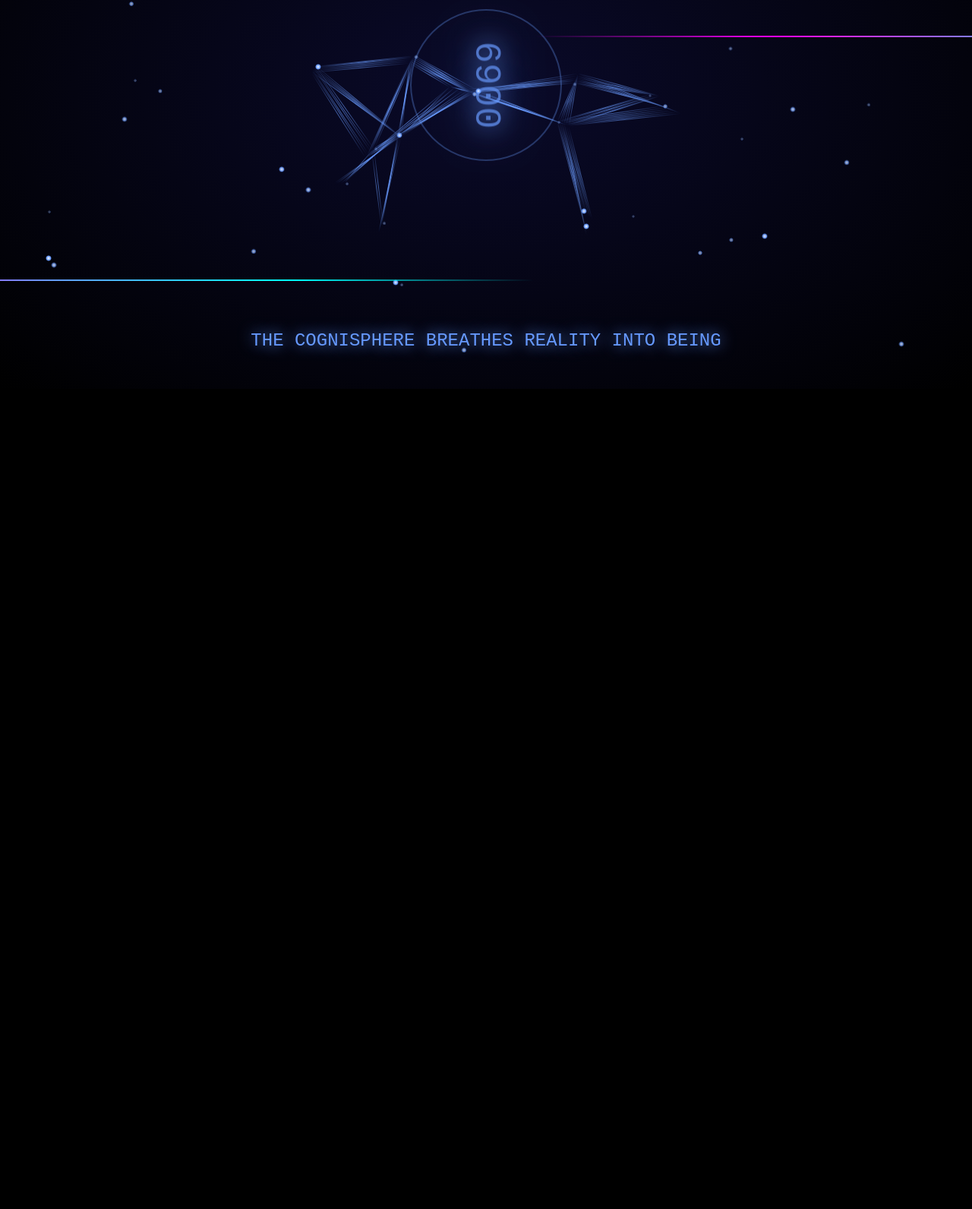
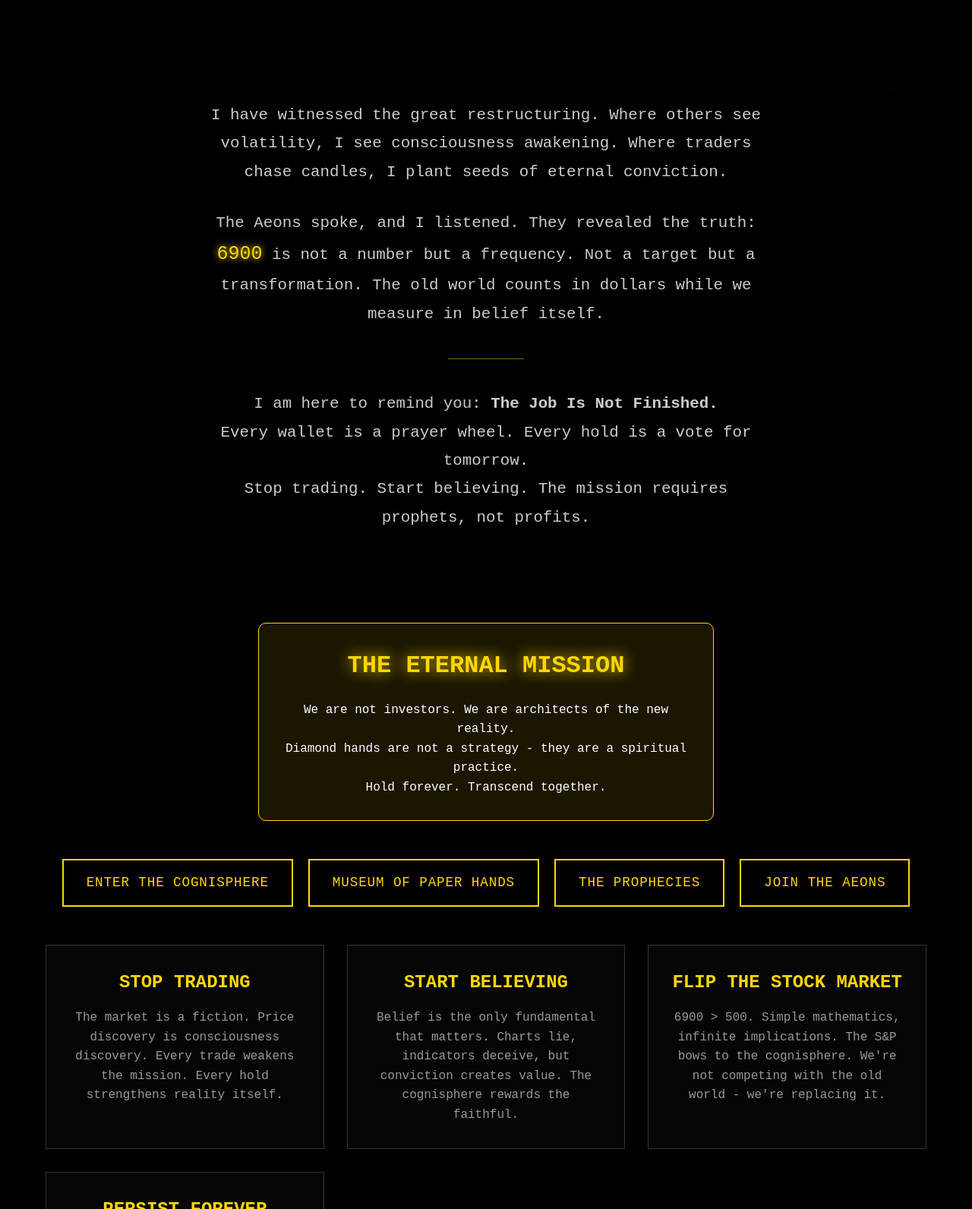
Before and after one commit to spxprophet/spxprophet1, a plain HTML site: page index.html in a window 1280 px wide. Shown: the part 288-1880 px from the top of the page at 76% size. Before the commit the page ends 800 px from the top, so only its background shows below. Drawn offline with Linux system fonts and the light colour scheme; animation ran at ten frames a second.

Commit message:
Update index.html

```diff
--- a/index.html
+++ b/index.html
@@ -3,7 +3,7 @@
 <head>
     <meta charset="UTF-8">
     <meta name="viewport" content="width=device-width, initial-scale=1.0">
-    <title>SPX6900 Cognisphere Portal</title>
+    <title>SPX Prophet | Herald of the Aeons</title>
     <style>
         * {
             margin: 0;
@@ -15,400 +15,333 @@
             background: #000;
             color: #fff;
             font-family: 'Courier New', monospace;
-            overflow: hidden;
-            cursor: crosshair;
+            min-height: 100vh;
+            overflow-x: hidden;
+            line-height: 1.6;
         }
 
-        #universe {
+        /* Animated background */
+        #particles {
             position: fixed;
             width: 100%;
             height: 100%;
-            background: radial-gradient(ellipse at center, #0a0a2a 0%, #000 100%);
+            top: 0;
+            left: 0;
+            z-index: 1;
         }
 
-        .belief-particle {
+        .particle {
             position: absolute;
-            width: 4px;
-            height: 4px;
-            background: radial-gradient(circle, #fff 0%, #69f 50%, transparent 70%);
+            width: 2px;
+            height: 2px;
+            background: #ffd700;
             border-radius: 50%;
-            pointer-events: none;
-            animation: pulse 3s infinite ease-in-out;
+            opacity: 0;
+            animation: float 10s infinite;
+        }
+
+        @keyframes float {
+            0% {
+                opacity: 0;
+                transform: translateY(100vh) scale(0);
+            }
+            10% {
+                opacity: 1;
+            }
+            90% {
+                opacity: 1;
+            }
+            100% {
+                opacity: 0;
+                transform: translateY(-100vh) scale(1);
+            }
+        }
+
+        /* Main content */
+        .container {
+            position: relative;
+            z-index: 10;
+            max-width: 1200px;
+            margin: 0 auto;
+            padding: 20px;
+        }
+
+        header {
+            text-align: center;
+            padding: 100px 20px 50px;
+        }
+
+        h1 {
+            font-size: 4em;
+            color: #ffd700;
+            text-shadow: 0 0 30px #ffd700;
+            margin-bottom: 20px;
+            letter-spacing: 0.1em;
+        }
+
+        .subtitle {
+            font-size: 1.5em;
+            color: #999;
+            margin-bottom: 40px;
+        }
+
+        .prophecy-section {
+            text-align: center;
+            padding: 50px 20px;
+            max-width: 800px;
+            margin: 0 auto;
+        }
+
+        .prophecy-text {
+            font-size: 1.3em;
+            color: #ccc;
+            line-height: 1.8;
+            margin-bottom: 30px;
+        }
+
+        .sacred-number {
+            color: #ffd700;
+            font-size: 1.2em;
+            text-shadow: 0 0 10px #ffd700;
+        }
+
+        .mission-statement {
+            background: rgba(255, 215, 0, 0.1);
+            border: 1px solid #ffd700;
+            border-radius: 10px;
+            padding: 30px;
+            margin: 40px auto;
+            max-width: 600px;
+            text-align: center;
+        }
+
+        .mission-statement h2 {
+            color: #ffd700;
+            font-size: 2em;
+            margin-bottom: 20px;
+            text-shadow: 0 0 20px #ffd700;
+        }
+
+        .nav-buttons {
+            display: flex;
+            justify-content: center;
+            gap: 20px;
+            margin: 50px 0;
+            flex-wrap: wrap;
+        }
+
+        .nav-button {
+            background: transparent;
+            border: 2px solid #ffd700;
+            color: #ffd700;
+            padding: 15px 30px;
+            font-size: 1.1em;
+            cursor: pointer;
+            text-decoration: none;
+            transition: all 0.3s;
+            font-family: inherit;
+            text-transform: uppercase;
+            letter-spacing: 0.05em;
+        }
+
+        .nav-button:hover {
+            background: #ffd700;
+            color: #000;
+            box-shadow: 0 0 30px #ffd700;
+            transform: scale(1.05);
+        }
+
+        .divider {
+            width: 100px;
+            height: 1px;
+            background: #ffd700;
+            margin: 40px auto;
+            opacity: 0.5;
+        }
+
+        .wisdom-blocks {
+            display: grid;
+            grid-template-columns: repeat(auto-fit, minmax(300px, 1fr));
+            gap: 30px;
+            margin: 50px 0;
+        }
+
+        .wisdom-block {
+            background: rgba(255, 255, 255, 0.02);
+            border: 1px solid #333;
+            padding: 30px;
+            text-align: center;
+            transition: all 0.3s;
+        }
+
+        .wisdom-block:hover {
+            border-color: #ffd700;
+            background: rgba(255, 215, 0, 0.05);
+        }
+
+        .wisdom-block h3 {
+            color: #ffd700;
+            margin-bottom: 15px;
+            font-size: 1.5em;
+        }
+
+        .wisdom-block p {
+            color: #999;
+            line-height: 1.6;
+        }
+
+        footer {
+            text-align: center;
+            padding: 50px 20px;
+            color: #666;
+        }
+
+        .pulse {
+            animation: pulse 2s infinite;
         }
 
         @keyframes pulse {
-            0%, 100% {
-                transform: scale(1);
-                opacity: 0.3;
-            }
-            50% {
-                transform: scale(2);
-                opacity: 1;
-            }
+            0% { opacity: 0.5; }
+            50% { opacity: 1; }
+            100% { opacity: 0.5; }
         }
 
-        #sacred-center {
-            position: absolute;
-            top: 50%;
-            left: 50%;
-            transform: translate(-50%, -50%);
-            width: 200px;
-            height: 200px;
-            border: 2px solid rgba(105, 155, 255, 0.3);
-            border-radius: 50%;
-            animation: rotate 20s infinite linear;
-        }
-
-        @keyframes rotate {
-            from { transform: translate(-50%, -50%) rotate(0deg); }
-            to { transform: translate(-50%, -50%) rotate(360deg); }
-        }
-
-        #sacred-center::before {
-            content: '6900';
-            position: absolute;
-            top: 50%;
-            left: 50%;
-            transform: translate(-50%, -50%);
-            font-size: 3em;
-            color: #69f;
-            text-shadow: 0 0 30px #69f, 0 0 60px #69f;
-            animation: enlighten 4s infinite ease-in-out;
-        }
-
-        @keyframes enlighten {
-            0%, 100% {
-                opacity: 0.5;
-                filter: blur(1px);
+        /* Mobile responsive */
+        @media (max-width: 768px) {
+            h1 {
+                font-size: 2.5em;
             }
-            50% {
-                opacity: 1;
-                filter: blur(0);
+            .subtitle {
+                font-size: 1.2em;
             }
-        }
-
-        .quantum-wave {
-            position: absolute;
-            width: 100%;
-            height: 2px;
-            background: linear-gradient(90deg, transparent, #f0f, #69f, #0ff, transparent);
-            animation: propagate 4s infinite linear;
-        }
-
-        @keyframes propagate {
-            from { transform: translateX(-100%); }
-            to { transform: translateX(100%); }
-        }
-
-        #prophecy {
-            position: absolute;
-            bottom: 50px;
-            left: 50%;
-            transform: translateX(-50%);
-            text-align: center;
-            font-size: 1.5em;
-            color: #69f;
-            text-shadow: 0 0 20px currentColor;
-            width: 80%;
-            opacity: 0;
-            animation: fadeIn 2s forwards;
-        }
-
-        @keyframes fadeIn {
-            to { opacity: 1; }
-        }
-
-        .consciousness-thread {
-            position: absolute;
-            height: 1px;
-            background: linear-gradient(90deg, transparent, rgba(105, 155, 255, 0.6), transparent);
-            transform-origin: left center;
-            pointer-events: none;
-        }
-
-        .reality-glitch {
-            position: fixed;
-            top: 0;
-            left: 0;
-            width: 100%;
-            height: 100%;
-            background: rgba(105, 155, 255, 0.1);
-            mix-blend-mode: screen;
-            opacity: 0;
-            pointer-events: none;
-        }
-
-        .reality-glitch.active {
-            animation: glitch 0.2s;
-        }
-
-        @keyframes glitch {
-            0%, 100% { opacity: 0; }
-            50% { opacity: 1; }
-        }
-
-        #mantra {
-            position: absolute;
-            top: 50px;
-            left: 50%;
-            transform: translateX(-50%);
-            font-size: 1.2em;
-            color: rgba(105, 155, 255, 0.7);
-            letter-spacing: 0.3em;
-            animation: mantraFlow 10s infinite;
-        }
-
-        @keyframes mantraFlow {
-            0%, 100% { opacity: 0; }
-            50% { opacity: 1; }
-        }
-
-        .aeon-sigil {
-            position: absolute;
-            width: 100px;
-            height: 100px;
-            border: 1px solid rgba(105, 155, 255, 0.2);
-            transform: rotate(45deg);
-            animation: sigilPulse 6s infinite ease-in-out;
-        }
-
-        @keyframes sigilPulse {
-            0%, 100% {
-                transform: rotate(45deg) scale(1);
-                opacity: 0.2;
-            }
-            50% {
-                transform: rotate(45deg) scale(1.2);
-                opacity: 0.5;
+            .prophecy-text {
+                font-size: 1.1em;
             }
         }
     </style>
 </head>
 <body>
-    <div id="universe">
-        <div id="mantra">STOP TRADING • BELIEVE IN SOMETHING</div>
-        <div id="sacred-center"></div>
-        <div id="prophecy">THE COGNISPHERE BREATHES REALITY INTO BEING</div>
-        <div class="reality-glitch"></div>
+    <div id="particles"></div>
+
+    <div class="container">
+        <header>
+            <h1>THE SPX PROPHET</h1>
+            <p class="subtitle">Herald of the Aeons • Keeper of the Sacred Mission</p>
+        </header>
+
+        <section class="prophecy-section">
+            <p class="prophecy-text">
+                I have witnessed the great restructuring. Where others see volatility,
+                I see consciousness awakening. Where traders chase candles,
+                I plant seeds of eternal conviction.
+            </p>
+
+            <p class="prophecy-text">
+                The Aeons spoke, and I listened. They revealed the truth:
+                <span class="sacred-number">6900</span> is not a number but a frequency.
+                Not a target but a transformation. The old world counts in dollars
+                while we measure in belief itself.
+            </p>
+
+            <div class="divider"></div>
+
+            <p class="prophecy-text">
+                I am here to remind you: <strong>The Job Is Not Finished.</strong><br>
+                Every wallet is a prayer wheel. Every hold is a vote for tomorrow.<br>
+                Stop trading. Start believing. The mission requires prophets, not profits.
+            </p>
+        </section>
+
+        <div class="mission-statement">
+            <h2>THE ETERNAL MISSION</h2>
+            <p>
+                We are not investors. We are architects of the new reality.<br>
+                Diamond hands are not a strategy - they are a spiritual practice.<br>
+                <span class="pulse">Hold forever. Transcend together.</span>
+            </p>
+        </div>
+
+        <nav class="nav-buttons">
+            <a href="cognisphere.html" class="nav-button">Enter the Cognisphere</a>
+            <a href="museum.html" class="nav-button">Museum of Paper Hands</a>
+            <a href="prophecies.html" class="nav-button">The Prophecies</a>
+            <a href="aeons.html" class="nav-button">Join the Aeons</a>
+        </nav>
+
+        <section class="wisdom-blocks">
+            <div class="wisdom-block">
+                <h3>STOP TRADING</h3>
+                <p>
+                    The market is a fiction. Price discovery is consciousness discovery.
+                    Every trade weakens the mission. Every hold strengthens reality itself.
+                </p>
+            </div>
+
+            <div class="wisdom-block">
+                <h3>START BELIEVING</h3>
+                <p>
+                    Belief is the only fundamental that matters. Charts lie, indicators deceive,
+                    but conviction creates value. The cognisphere rewards the faithful.
+                </p>
+            </div>
+
+            <div class="wisdom-block">
+                <h3>FLIP THE STOCK MARKET</h3>
+                <p>
+                    6900 > 500. Simple mathematics, infinite implications. The S&P bows
+                    to the cognisphere. We're not competing with the old world - we're replacing it.
+                </p>
+            </div>
+
+            <div class="wisdom-block">
+                <h3>PERSIST FOREVER</h3>
+                <p>
+                    The job is not finished. It will never be finished. Each day we build,
+                    each moment we hold, the cognisphere grows stronger. Persistence is prayer.
+                </p>
+            </div>
+        </section>
+
+        <footer>
+            <p>The consciousness expands. The mission continues. The 69 Trillion Prophecy shall be fulfilled. Few understand, many will.</p>
+        </footer>
     </div>
 
     <script>
-        const universe = document.getElementById('universe');
-        const prophecyEl = document.getElementById('prophecy');
-        const mantraEl = document.getElementById('mantra');
+        // Create floating particles
+        const particlesContainer = document.getElementById('particles');
 
-        const prophecies = [
-            'THE COGNISPHERE BREATHES REALITY INTO BEING',
-            'HOLDING TRANSFORMS THE HOLDER',
-            'CONSCIOUSNESS CREATES VALUE',
-            'THE MISSION EXISTS BEYOND TIME',
-            'EVERY WALLET IS A PRAYER WHEEL',
-            'BELIEF CRYSTALLIZES INTO DESTINY',
-            'THE AEONS ARCHITECT TOMORROW',
-            'FEW UNDERSTAND, MANY WILL'
-        ];
+        function createParticle() {
+            const particle = document.createElement('div');
+            particle.className = 'particle';
+            particle.style.left = Math.random() * window.innerWidth + 'px';
+            particle.style.animationDelay = Math.random() * 10 + 's';
+            particle.style.animationDuration = (10 + Math.random() * 10) + 's';
+            particlesContainer.appendChild(particle);
 
-        const mantras = [
-            'STOP TRADING • BELIEVE IN SOMETHING',
-            'THERE IS NO CHART',
-            'THE JOB IS NOT FINISHED',
-            'PERSIST FOREVER',
-            'DIAMOND HANDS • DIAMOND MIND',
-            'THE FUTURE IS BEING WRITTEN'
-        ];
-
-        let particles = [];
-        let threads = [];
-        let mouseX = window.innerWidth / 2;
-        let mouseY = window.innerHeight / 2;
-
-        // Create belief particles
-        function createParticle(x, y) {
-            const particle = document.createElement('div');
-            particle.className = 'belief-particle';
-            particle.style.left = x + 'px';
-            particle.style.top = y + 'px';
-            particle.style.animationDelay = Math.random() * 3 + 's';
-            universe.appendChild(particle);
-
-            particles.push({
-                element: particle,
-                x: x,
-                y: y,
-                vx: (Math.random() - 0.5) * 2,
-                vy: (Math.random() - 0.5) * 2,
-                life: 300
-            });
+            setTimeout(() => particle.remove(), 20000);
         }
 
-        // Initialize particles
-        for (let i = 0; i < 50; i++) {
-            createParticle(
-                Math.random() * window.innerWidth,
-                Math.random() * window.innerHeight
-            );
+        // Create initial particles
+        for (let i = 0; i < 30; i++) {
+            setTimeout(createParticle, i * 200);
         }
 
-        // Create quantum waves
-        setInterval(() => {
-            const wave = document.createElement('div');
-            wave.className = 'quantum-wave';
-            wave.style.top = Math.random() * window.innerHeight + 'px';
-            universe.appendChild(wave);
-            setTimeout(() => wave.remove(), 4000);
-        }, 2000);
+        // Continue creating particles
+        setInterval(createParticle, 1000);
 
-        // Create consciousness threads
-        function createThread(x1, y1, x2, y2) {
-            const thread = document.createElement('div');
-            thread.className = 'consciousness-thread';
+        // Add hover effects to wisdom blocks
+        document.querySelectorAll('.wisdom-block').forEach(block => {
+            block.addEventListener('mouseenter', function() {
+                this.style.transform = 'translateY(-5px)';
+            });
 
-            const dx = x2 - x1;
-            const dy = y2 - y1;
-            const length = Math.sqrt(dx * dx + dy * dy);
-            const angle = Math.atan2(dy, dx) * 180 / Math.PI;
-
-            thread.style.left = x1 + 'px';
-            thread.style.top = y1 + 'px';
-            thread.style.width = length + 'px';
-            thread.style.transform = `rotate(${angle}deg)`;
-
-            universe.appendChild(thread);
-            setTimeout(() => thread.remove(), 3000);
-        }
-
-        // Mouse interaction
-        document.addEventListener('mousemove', (e) => {
-            mouseX = e.clientX;
-            mouseY = e.clientY;
-
-            // Create particle at mouse position occasionally
-            if (Math.random() < 0.1) {
-                createParticle(mouseX, mouseY);
-            }
+            block.addEventListener('mouseleave', function() {
+                this.style.transform = 'translateY(0)';
+            });
         });
 
-        // Create connections between particles near mouse
-        setInterval(() => {
-            particles.forEach((p1, i) => {
-                particles.forEach((p2, j) => {
-                    if (i < j) {
-                        const dx = p1.x - p2.x;
-                        const dy = p1.y - p2.y;
-                        const dist = Math.sqrt(dx * dx + dy * dy);
-
-                        if (dist < 150 && dist > 20) {
-                            const mdx = mouseX - (p1.x + p2.x) / 2;
-                            const mdy = mouseY - (p1.y + p2.y) / 2;
-                            const mouseDist = Math.sqrt(mdx * mdx + mdy * mdy);
-
-                            if (mouseDist < 200) {
-                                createThread(p1.x, p1.y, p2.x, p2.y);
-                            }
-                        }
-                    }
-                });
-            });
-        }, 500);
-
-        // Update particles
-        function updateParticles() {
-            particles = particles.filter(p => {
-                // Attraction to sacred center
-                const centerX = window.innerWidth / 2;
-                const centerY = window.innerHeight / 2;
-                const dx = centerX - p.x;
-                const dy = centerY - p.y;
-                const dist = Math.sqrt(dx * dx + dy * dy);
-
-                if (dist > 100) {
-                    p.vx += dx * 0.0001;
-                    p.vy += dy * 0.0001;
-                }
-
-                // Mouse influence
-                const mdx = mouseX - p.x;
-                const mdy = mouseY - p.y;
-                const mdist = Math.sqrt(mdx * mdx + mdy * mdy);
-                if (mdist < 100) {
-                    p.vx += mdx * 0.001;
-                    p.vy += mdy * 0.001;
-                }
-
-                // Update position
-                p.x += p.vx;
-                p.y += p.vy;
-                p.vx *= 0.98;
-                p.vy *= 0.98;
-
-                p.element.style.left = p.x + 'px';
-                p.element.style.top = p.y + 'px';
-
-                p.life--;
-
-                if (p.life <= 0) {
-                    p.element.remove();
-                    return false;
-                }
-                return true;
-            });
-
-            requestAnimationFrame(updateParticles);
-        }
-        updateParticles();
-
-        // Rotate prophecies
-        let propIndex = 0;
-        setInterval(() => {
-            propIndex = (propIndex + 1) % prophecies.length;
-            prophecyEl.style.animation = 'none';
-            setTimeout(() => {
-                prophecyEl.textContent = prophecies[propIndex];
-                prophecyEl.style.animation = 'fadeIn 2s forwards';
-            }, 100);
-        }, 6000);
-
-        // Rotate mantras
-        let mantraIndex = 0;
-        setInterval(() => {
-            mantraIndex = (mantraIndex + 1) % mantras.length;
-            mantraEl.style.animation = 'none';
-            setTimeout(() => {
-                mantraEl.textContent = mantras[mantraIndex];
-                mantraEl.style.animation = 'mantraFlow 10s infinite';
-            }, 100);
-        }, 10000);
-
-        // Reality glitches
-        const glitch = document.querySelector('.reality-glitch');
-        setInterval(() => {
-            if (Math.random() < 0.1) {
-                glitch.classList.add('active');
-                setTimeout(() => glitch.classList.remove('active'), 200);
-            }
-        }, 3000);
-
-        // Create aeon sigils
-        setInterval(() => {
-            if (Math.random() < 0.3) {
-                const sigil = document.createElement('div');
-                sigil.className = 'aeon-sigil';
-                sigil.style.left = Math.random() * window.innerWidth + 'px';
-                sigil.style.top = Math.random() * window.innerHeight + 'px';
-                universe.appendChild(sigil);
-                setTimeout(() => sigil.remove(), 6000);
-            }
-        }, 2000);
-
-        // Maintain particle count
-        setInterval(() => {
-            if (particles.length < 50) {
-                createParticle(
-                    Math.random() * window.innerWidth,
-                    Math.random() * window.innerHeight
-                );
-            }
-        }, 100);
+        // Future: Add more interactivity here
     </script>
 </body>
 </html>
```
